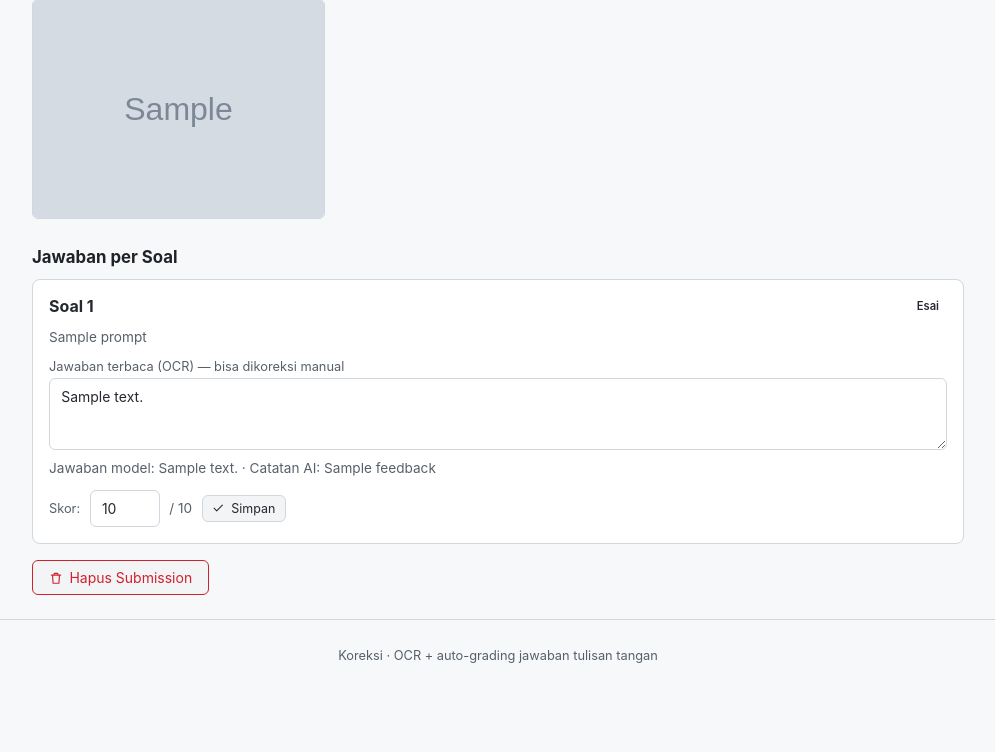
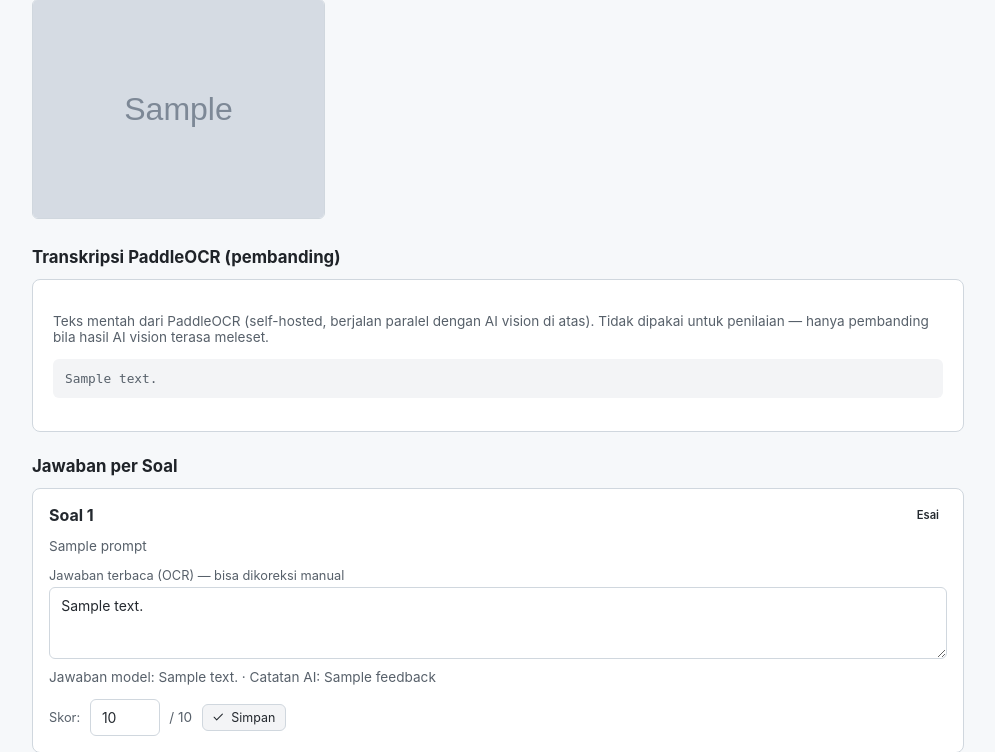
Before and after one commit to muarrikhyazka/koreksi, a Flask app: template templates/submission_detail.html in a window 1280 px wide. Shown: the part 236-988 px from the top of the page, without its empty margins (142-1137 px from the left). Before the commit the page ends 899 px from the top, so only its background shows below. Run offline with Flask 3, Linux system fonts and the light colour scheme; the template is opened without the code that fills it: most values are stand-ins (such as "Sample title", 1, 10 or a date in 2020); grey boxes marked "Sample" are stand-in pictures; some libraries are stand-ins or nearby versions.

Commit message:
Add PaddleOCR as parallel OCR pass (audit trail alongside vision-LLM grading)

```diff
--- a/app.py
+++ b/app.py
@@ -66,8 +66,12 @@ def init_db():
             error TEXT DEFAULT '',
             total_score REAL DEFAULT 0,
             max_score REAL DEFAULT 0,
+            paddle_text TEXT DEFAULT '',    -- raw PaddleOCR transcription, informational only
             created_at TEXT NOT NULL
         )''')
+        cols = [r[1] for r in c.execute('PRAGMA table_info(submissions)')]
+        if 'paddle_text' not in cols:
+            c.execute("ALTER TABLE submissions ADD COLUMN paddle_text TEXT DEFAULT ''")
         c.execute('''CREATE TABLE IF NOT EXISTS answers (
             id INTEGER PRIMARY KEY AUTOINCREMENT,
             submission_id INTEGER NOT NULL,
@@ -162,6 +166,42 @@ def pdf_to_images(pdf_path, out_dir):
     return [os.path.join(out_dir, p) for p in pages]
 
 
+# ─── PaddleOCR (secondary, side-by-side pass) ───
+# Lazy-loaded singleton: model weights download on first use (~100MB) and
+# init takes a few seconds, so one process-wide instance is reused instead
+# of rebuilding it per request. Runs ALONGSIDE the vision-LLM path above —
+# it does NOT drive grading (PaddleOCR has no notion of "this is question
+# 2's answer", it just reads raw text), it's stored as an audit/cross-check
+# trail a teacher can glance at if the vision-LLM transcription looks off.
+_paddle_engine = None
+
+
+def get_paddle_engine():
+    global _paddle_engine
+    if _paddle_engine is None:
+        from paddleocr import PaddleOCR
+        _paddle_engine = PaddleOCR(use_textline_orientation=True, lang='en', enable_mkldnn=False)
+    return _paddle_engine
+
+
+def paddle_ocr_images(image_paths):
+    """Run PaddleOCR on each page, concatenate recognized lines. Never raises
+    into the caller — OCR audit text is best-effort, grading must not stall
+    on it."""
+    try:
+        engine = get_paddle_engine()
+    except Exception as e:
+        return f'[PaddleOCR unavailable: {e}]'
+    lines = []
+    for path in image_paths:
+        try:
+            for res in engine.predict(path):
+                lines.extend(res.get('rec_texts') or [])
+        except Exception as e:
+            lines.append(f'[page OCR failed: {e}]')
+    return '\n'.join(lines)
+
+
 # ─── Grading ───
 def ocr_submission(image_paths, questions):
     """One vision call: transcribe student name + every question's answer."""
@@ -232,6 +272,8 @@ def process_submission(sub_id, exam_id, image_paths):
                       (f'OCR failed: {e}', sub_id))
         return
 
+    paddle_text = paddle_ocr_images(image_paths)
+
     student_name = str(ocr.get('student_name') or '').strip()
     by_q = {int(a.get('q')): str(a.get('answer') or '') for a in ocr.get('answers', []) if a.get('q') is not None}
 
@@ -252,8 +294,8 @@ def process_submission(sub_id, exam_id, image_paths):
             (submission_id, question_number, student_answer, score, max_score, feedback, graded_by)
             VALUES (?,?,?,?,?,?,?)''', rows)
         c.execute('''UPDATE submissions SET student_name=?, status='graded',
-                     total_score=?, max_score=?, error='' WHERE id=?''',
-                  (student_name, total, maxtot, sub_id))
+                     total_score=?, max_score=?, error='', paddle_text=? WHERE id=?''',
+                  (student_name, total, maxtot, paddle_text, sub_id))
 
 
 # ─── Routes: exams ───
--- a/requirements.txt
+++ b/requirements.txt
@@ -1 +1,3 @@
 flask==3.1.0
+paddlepaddle==3.2.0
+paddleocr==3.7.0
--- a/templates/submission_detail.html
+++ b/templates/submission_detail.html
@@ -30,6 +30,14 @@
     {% for img in images %}
     <a href="{{ prefix }}/uploads/{{ img }}" target="_blank"><img src="{{ prefix }}/uploads/{{ img }}"></a>
     {% endfor %}
+  </div>
+  {% endif %}
+
+  {% if sub['paddle_text'] %}
+  <h2>Transkripsi PaddleOCR (pembanding)</h2>
+  <div class="card">
+    <p class="muted">Teks mentah dari PaddleOCR (self-hosted, berjalan paralel dengan AI vision di atas). Tidak dipakai untuk penilaian — hanya pembanding bila hasil AI vision terasa meleset.</p>
+    <pre style="white-space:pre-wrap;font-size:.8rem;color:var(--fg-muted);background:var(--btn-bg);padding:.75rem;border-radius:6px">{{ sub['paddle_text'] }}</pre>
   </div>
   {% endif %}
 
```
Also changed, not shown: 1 other file.
